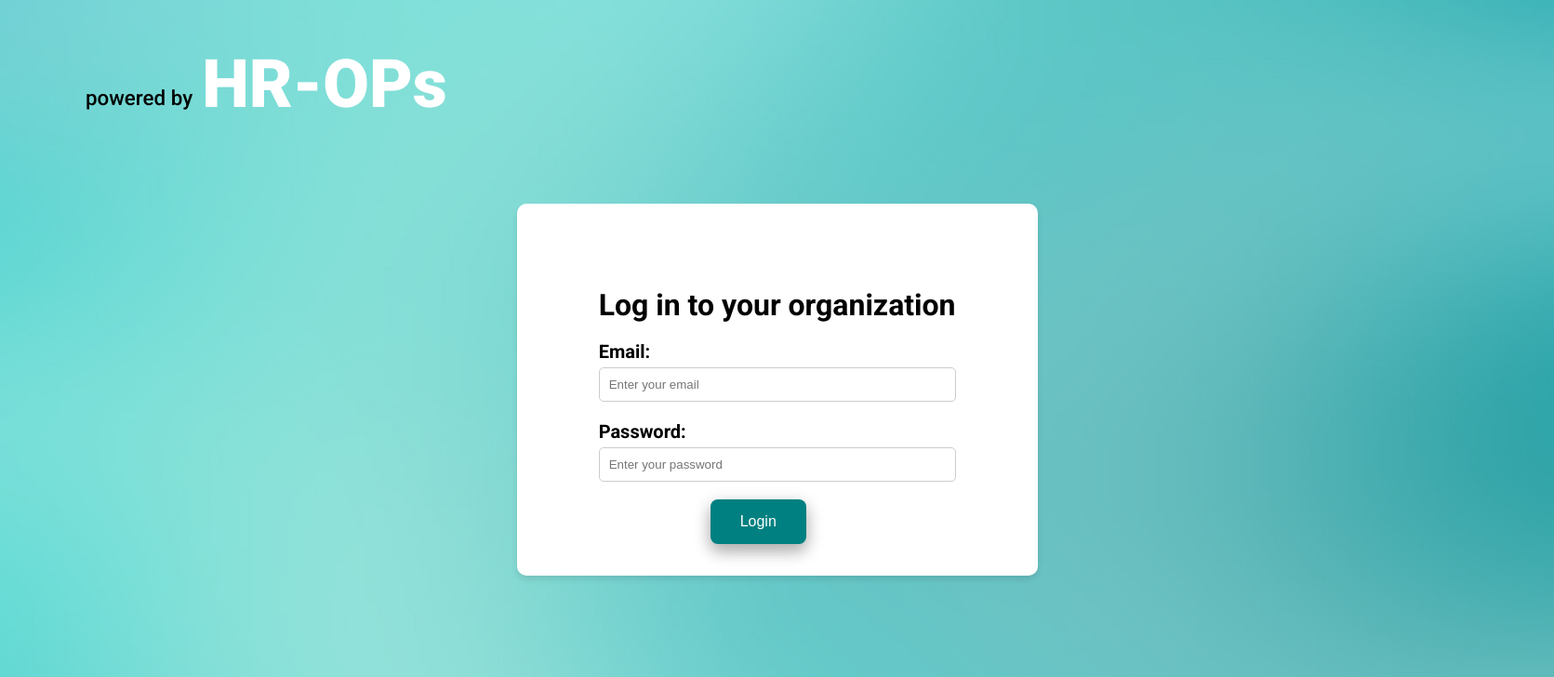
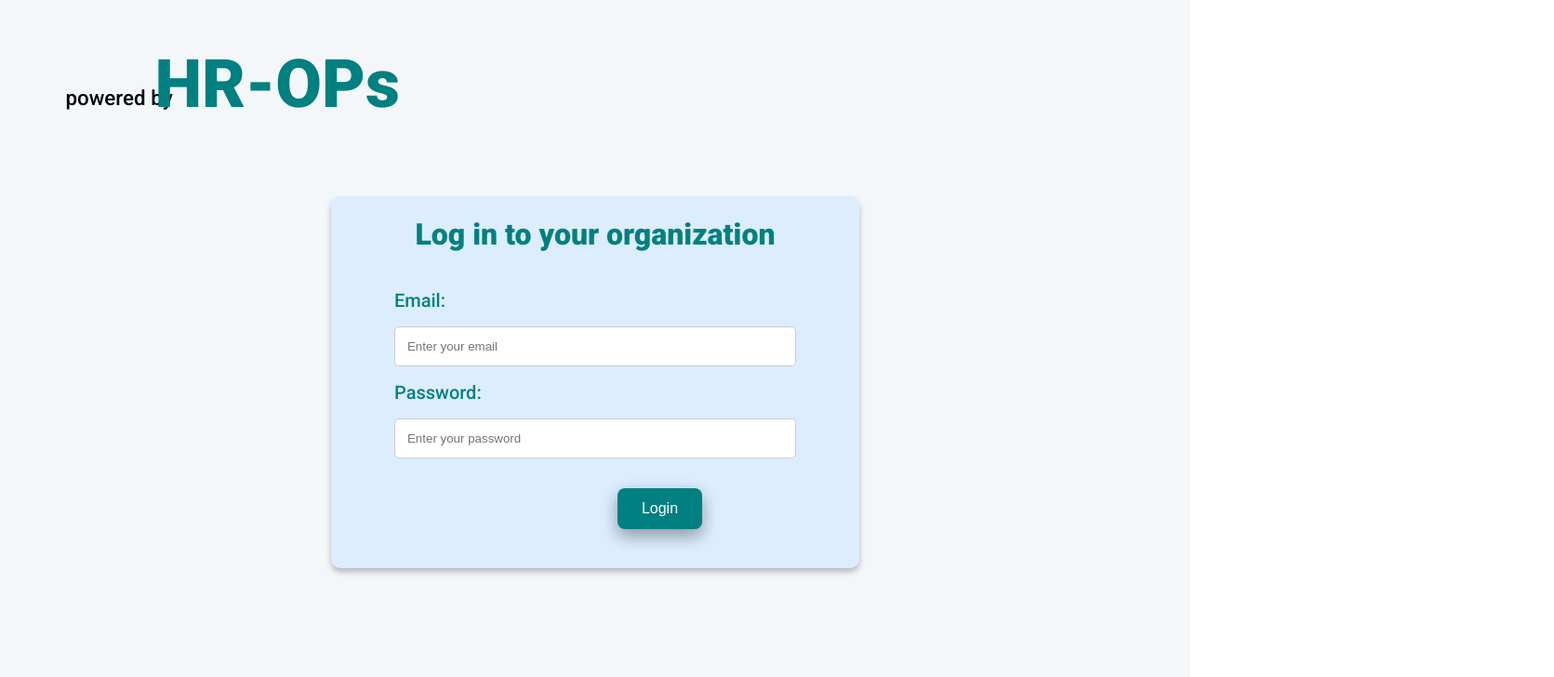
Before and after one commit to JawharZinelabidine/Workplace-management--Angular, an Angular app in the folder management/: page / in a window 1280 px wide. Shown: the top 728 px of the page at 93% size, 1671 px wide, since content can reach past the window. Built offline with nearby package versions, Linux system fonts and the light colour scheme.

Commit message:
touched up sign in and navbar

```diff
--- a/management/src/app/body/body.component.css
+++ b/management/src/app/body/body.component.css
@@ -5,19 +5,20 @@
     position: relative;
     top: 0;
     transition: all .5s ease;
+    padding: 3rem;
     background: #f4f7fa;
-    padding: 3rem;
+
 }
 
 .login-body {
-    width: 208.9vh;
+    width: 100%;
     height: 100vh;
     z-index: 0;
     position: relative;
     top: 0;
     transition: all .5s ease;
     padding: 3rem;
-    background-image: url('../../assets/OAK42N0.jpg');
+    background: #f4f7fa;
     background-size: cover;
 }
 
@@ -25,6 +26,7 @@
 .body-trimmed {
     width: calc(100% - 16.5625rem);
     margin-left: 16.5625rem;
+
 }
 
 
--- a/management/src/app/login/login.component.css
+++ b/management/src/app/login/login.component.css
@@ -16,7 +16,7 @@
 
 
 .brand {
-    color: #fff;
+    color: #008080;
     position: absolute;
     top: 6%;
     left: 13%;
@@ -35,66 +35,60 @@
 
 
 .login-box {
-    background-color: #ffff;
-    box-shadow: 0px 4px 6px rgba(0, 0, 0, 0.1);
+    background-color: #dcedff;
+    box-shadow: 0px 4px 6px rgba(0, 0, 0, 0.253);
     border-radius: 10px;
     margin-bottom: 2%;
-    width: 70vh;
+    width: 50%;
     height: 50vh;
-    padding-top: 6%;
-    align-self: center;
-    display: flex;
-    flex-direction: column;
-    align-items: center;
+    padding: 2% 6%;
 
 }
 
 .login {
     text-align: center;
-    margin-bottom: 5%;
+    margin-bottom: 5vh;
+    color: #008080;
+    font-weight: 800;
 }
 
 .input {
-    margin-bottom: 5%;
-    align-items: center;
-
-
+    margin-bottom: 2vh;
 }
 
 label {
     display: block;
     font-weight: bold;
-    margin-bottom: 5px;
+    margin-bottom: 2vh;
     font-size: 20px;
+    color: #008080;
+    font-weight: 500;
 }
 
 input[type="email"],
 input[type="password"],
 input[type="text"] {
     width: 100%;
-    padding: 10px;
+    padding: 3%;
     border: 1px solid #ccc;
     border-radius: 5px;
+
 }
 
 input[type="submit"] {
     background-color: #008080;
     color: white;
     border: none;
-    padding: 15px 32px;
+    padding: 3% 6%;
     text-align: center;
     font-size: 16px;
     box-shadow: 0 8px 16px 0 rgba(0, 0, 0, 0.2), 0 6px 20px 0 rgba(0, 0, 0, 0.19);
     border-radius: 8px;
-    margin-left: 15vh;
+    margin-left: 30vh;
+    margin-top: 2vh;
 
 }
 
 input[type="submit"]:hover {
     cursor: pointer;
 }
-
-.login button {
-    color: black;
-    font-size: larger;
-}
--- a/management/src/app/sidenav/sidenav.component.css
+++ b/management/src/app/sidenav/sidenav.component.css
@@ -174,3 +174,11 @@
     margin-top: 50vh;
 
 }
+
+.footer {
+    margin-top: 5vh;
+    color: #fff;
+    font-weight: 200;
+    cursor: auto;
+
+}
--- a/management/src/app/sidenav/sidenav.component.html
+++ b/management/src/app/sidenav/sidenav.component.html
@@ -20,6 +20,8 @@
                 <span class="sidenav-link-text-log" *ngIf="collapsed">Log out</span>
             </a>
         </li>
+        <span class="footer" *ngIf="collapsed">Powered by HR-OPs</span>
+
     </ul>
 
 
```
